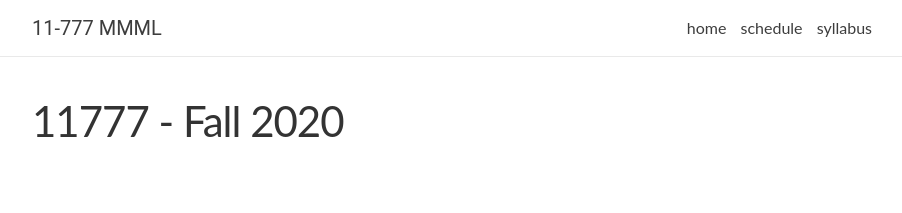
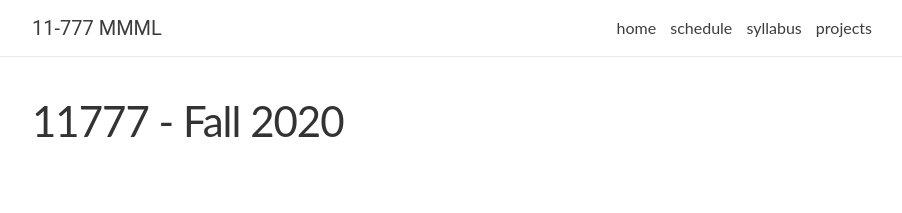
Before and after one commit to CMU-MultiComp-Lab/mmml-course, a Jekyll site: the page built from README.md, in a window 1280 px wide. Shown: the top 213 px of the page, without its empty margins (188-1090 px from the left). Built offline with Jekyll 4.4.1, drawn with Linux system fonts in a browser that asks for light colours; nearby versions of some CDN libraries; our own code applies the rules of GitHub Pages for plain Markdown files; comment, search, counter and statistics services are not loaded.

Commit message:
Update header.html

```diff
--- a/_includes/header.html
+++ b/_includes/header.html
@@ -22,6 +22,7 @@
         <a class="page-link" href="{{ '/fall2020/' | relative_url }}">home</a>
         <a class="page-link" href="{{ '/fall2020/schedule/' | relative_url }}">schedule</a>
         <a class="page-link" href="{{ '/fall2020/syllabus/' | relative_url }}">syllabus</a>
+        <a class="page-link" href="{{ '/fall2020/projects/' | relative_url }}">projects</a>
       </div>
     </nav>
 
```
